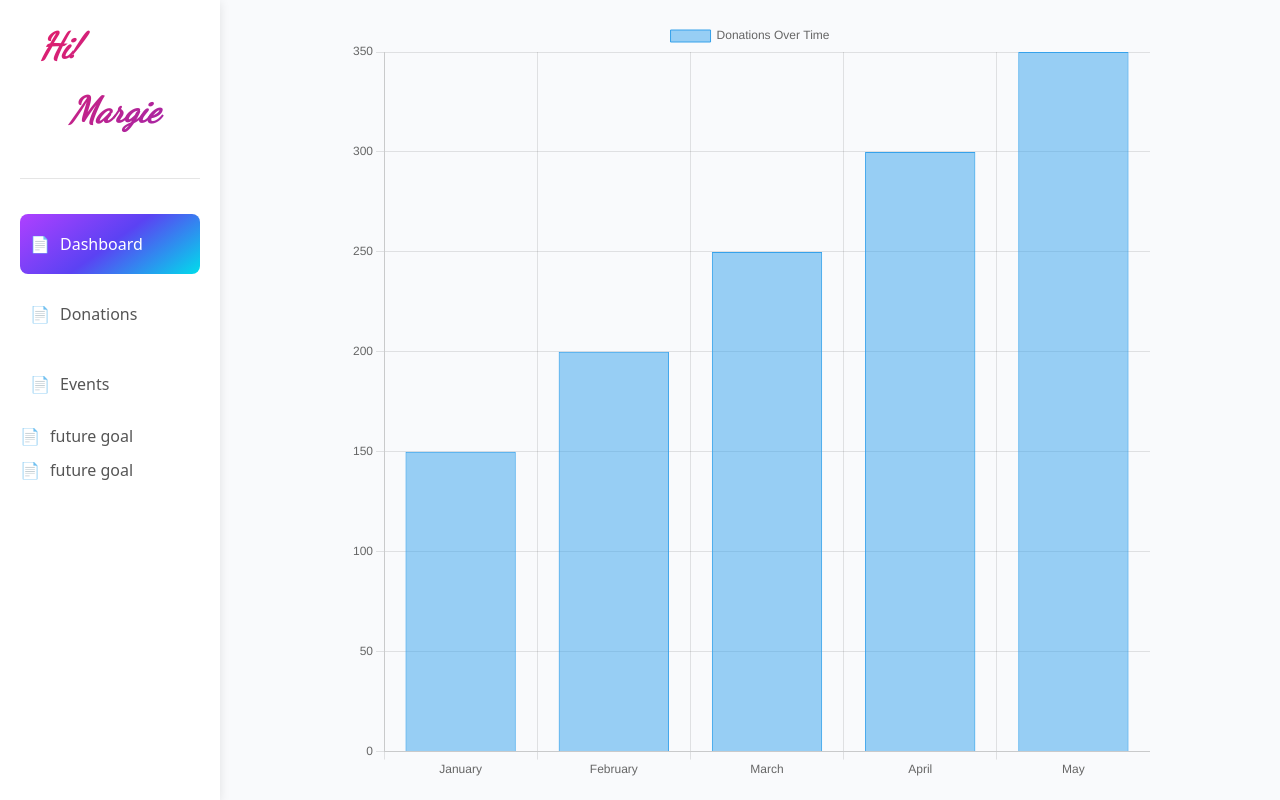
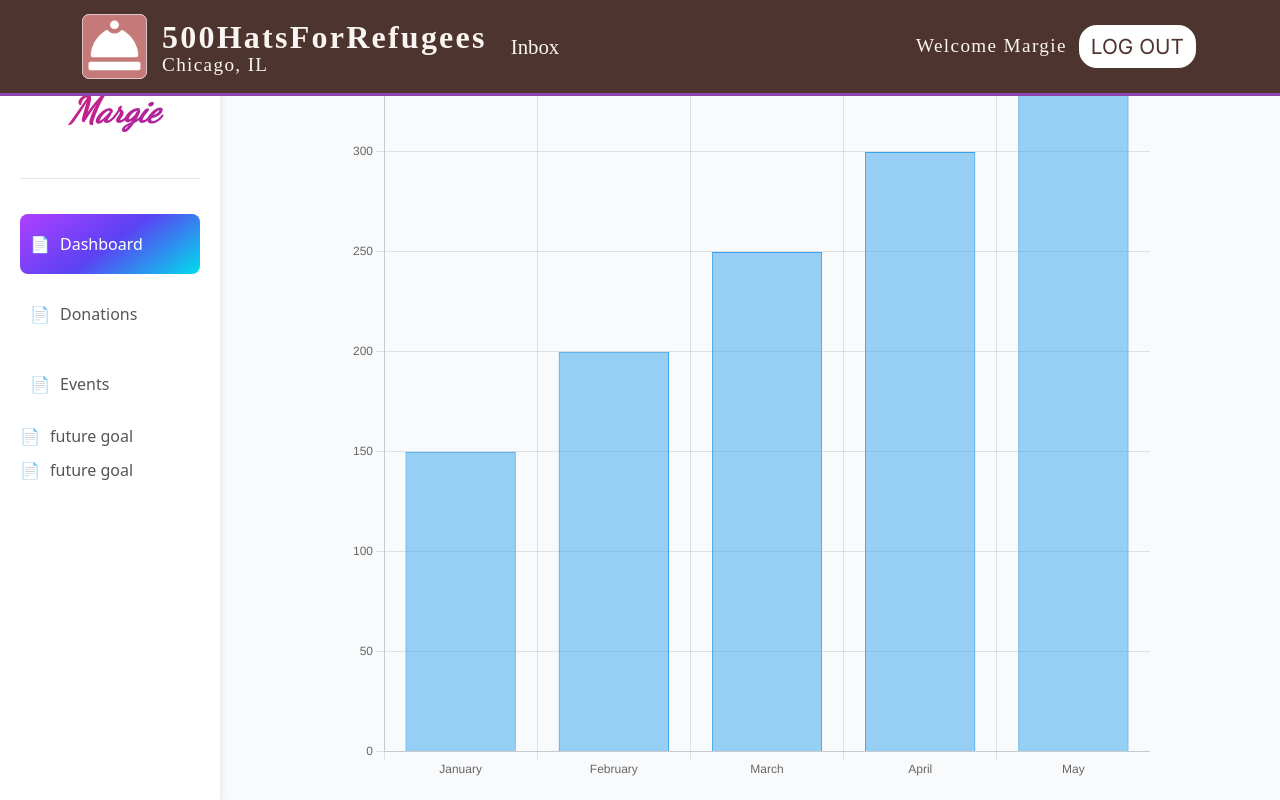
Before and after one commit to 392-f24/500HatsForRefugees, a React (Vite) app: page /#/adminDashboard in a window 1280 px wide. Built offline with nearby package versions, Linux system fonts and the light colour scheme.

Commit message:
admin inbox header and navbar

```diff
--- a/src/App.jsx
+++ b/src/App.jsx
@@ -5,6 +5,7 @@ import 'bootstrap/dist/css/bootstrap.min.css';
 import './components/Buttons.css'
 
 import Navigationbar from './components/Navigation';
+import AdminNavBar from './components/AdminNavBar';
 //import AdminNavigationbar from './components/AdminNavigation'; // TO BE DONE
 
 import LandingPage from './pages/LandingPage';
@@ -14,18 +15,21 @@ import AdminLogin from './pages/AdminLogin';
 import AdminControlDashboard from './pages/AdminControlDashboard';
 import '@fontsource/archivo';
 import '@fontsource/archivo-black';
+import InboxPage from './pages/InboxPage';
 
 
 const App = () => {
   const location = useLocation();
 
   const showNavbar = !location.pathname.toLowerCase().includes('/adminlogin') &&
-                     !location.pathname.toLowerCase().includes('/admindashboard');
+                     !location.pathname.toLowerCase().includes('/admindashboard') &&
+                     !location.pathname.toLowerCase().includes('/inbox');
 
 
   return (
     <div className="App-header">
       {showNavbar && <Navigationbar />}
+      {!showNavbar && <AdminNavBar/>}
       <div className="content flex-grow">
 
         <div className='body'>
@@ -35,6 +39,7 @@ const App = () => {
             <Route path="/volunteerOpportunities" element={<VolunteerOpportunitiesPage />} />
             <Route path="/adminLogin" element={<AdminLogin />} />
             <Route path="/adminDashboard/*" element={<AdminControlDashboard />} />
+            <Route path="/inbox" element={<InboxPage/>}/>
           </Routes>
         </div>
      </div>
--- /dev/null
+++ b/src/components/AdminNavBar.jsx
@@ -0,0 +1,63 @@
+import React, { useState } from "react";
+import { NavLink, useLocation, useNavigate } from "react-router-dom";
+import { Navbar, Nav, Container, Button } from "react-bootstrap";
+import "bootstrap/dist/css/bootstrap.min.css";
+import headerIcon from '/HatLogo.svg';
+
+import "./Navigation.css";
+
+const AdminNavBar = () => {
+  const [selectedLink, setSelectedLink] = useState("");
+  const location = useLocation(); // Get current location to check for active route
+  const navigate = useNavigate(); // Get navigate function from react-router-dom
+
+  // Define navigation links
+  const navLinks = [
+    { to: "/inbox", label: "Inbox", key: "inbox" },
+  ];
+
+  // Function to handle click on the Navbar.Brand and navigate to the landing page
+  const handleBrandClick = () => {
+    setSelectedLink(""); // Set to "landing" for active link highlight
+    navigate("/"); // Programmatically navigate to the landing page
+  };
+
+  return (
+    <Navbar expand="lg" className="custom-navbar">
+      <Container>
+        <Navbar.Brand className="brand-logo" onClick={handleBrandClick}>
+          <img src={headerIcon} alt="Logo" className="header-icon" />
+          <div className="brand-text-container">
+            <span className="brand-text">500HatsForRefugees</span>
+            <span className="brand-subtext">Chicago, IL</span>
+          </div>
+        </Navbar.Brand>
+        <Navbar.Toggle aria-controls="navbar-nav" />
+        <Navbar.Collapse id="navbar-nav">
+        <Nav className="nav-links">
+            {navLinks.map(({ to, label, key }) => (
+            <NavLink
+                key={key}
+                to={to}
+                className={`nav-item nav-link ${
+                location.pathname === to ? "active-link" : ""
+                }`}
+            >
+                {label}
+            </NavLink>
+            ))}
+        </Nav>
+        <div className="login-signup-container ms-auto">
+            <p className="brand-subtext">Welcome Margie</p>
+            <Button className="white-btn" variant="light" as={NavLink} to="/signUp">
+            LOG OUT
+            </Button>
+        </div>
+        </Navbar.Collapse>
+
+      </Container>
+    </Navbar>
+  );
+};
+
+export default AdminNavBar;
--- a/src/components/Navigation.css
+++ b/src/components/Navigation.css
@@ -31,6 +31,7 @@
   font-size: 1.2rem; /* Slightly larger font for subtext */
   font-weight: 400;
   letter-spacing: 0.07em;
+  margin: 0;
 }
 
 /* Navbar styling */
--- /dev/null
+++ b/src/pages/InboxPage.css
@@ -0,0 +1,80 @@
+.box-gap {
+    padding-top: 140px;
+  }
+.box {
+    width: 90%;               /* Make the width a percentage of the parent container */
+    max-width: 1274px;        /* Set a maximum width to prevent it from growing too large */
+    height: auto;             /* Allow the height to adjust based on content */
+    min-height: 102px;        /* Ensure a minimum height */
+    border-radius: 20px;      /* Keep the rounded corners */
+    background: #4e342e;      /* Background color */
+    margin: 0 auto;           /* Center the box horizontally */
+    padding: 1rem 2rem 1rem;            /* Add some padding for inner content */
+    box-sizing: border-box;   /* Include padding and border in total size */
+  }
+
+.admin-inbox {
+    color: #EEBF46;
+    font-family: "Archivo Black";
+    font-size: 40px;
+    font-style: normal;
+    font-weight: 400;
+    line-height: normal;
+}
+
+.sub-title {
+    color: #FFF;
+    font-family: "Archivo Black";
+    font-size: 20px;
+    font-style: normal;
+    font-weight: 400;
+    line-height: normal;
+}
+
+.box-content {
+    display: flex;
+    justify-content: space-between; /* Push content to the sides */
+    align-items: center;           /* Center items vertically */
+  }
+
+/* Default (unclicked) state */
+.toggle-button-group .btn {
+    background-color: #FFDF8F;   /* Unclicked background color */
+    color: #583D3D;             /* Text color */
+    border: 1px solid #EEBF46;  /* Border color */
+    border-radius: 8px;         /* Rounded corners */
+    font-family: 'Inter', sans-serif; /* Font family */
+    font-size: 16px;            /* Font size */
+    font-style: normal;         /* Font style */
+    font-weight: 700;           /* Font weight */
+    line-height: 150%;          /* Line height */
+    padding: 0.5rem 1rem;       /* Padding for size */
+    text-align: center;         /* Center-align text */
+    transition: background-color 0.3s ease, color 0.3s ease; /* Smooth transitions */
+  }
+
+  /* Hover state */
+.toggle-button-group .btn:hover {
+    background-color: #EEBF46;  /* Hover background color */
+    color: #583D3D;             /* Keep text color on hover */
+    border: 1px solid #EEBF46;  /* Border color */
+  }
+
+  /* Active (clicked) state */
+  .toggle-button-group .btn.active {
+    background-color: #EEBF46 !important;  /* Clicked background color */
+    color: #583D3D;             /* Text color */
+    border-color: #EEBF46 !important;      /* Match border to clicked color */
+  }
+
+  /* Focus outline for accessibility */
+  .toggle-button-group .btn:focus {
+    box-shadow: 0 0 0 2px rgba(238, 191, 70, 0.5); /* Soft focus ring */
+    outline: none;                                /* Remove default focus */
+  }
+
+  .toggle-button-group .btn-check:checked + .btn {
+    background-color: #EEBF46;  /* Selected background color */
+    color: #583D3D;             /* Selected text color */
+    border-color: #EEBF46;      /* Match border */
+  }
--- /dev/null
+++ b/src/pages/InboxPage.jsx
@@ -0,0 +1,36 @@
+import ToggleButton from 'react-bootstrap/ToggleButton';
+import ToggleButtonGroup from 'react-bootstrap/ToggleButtonGroup';
+import "./InboxPage.css"
+
+const InboxPage = () => {
+    return (
+        <div className="page-container box-gap">
+            <div className="box">
+                <div className="box-content">
+                <div>
+                    <div className="admin-inbox">Admin Inbox</div>
+                    <div className="sub-title">See and manage incoming requests</div>
+                </div>
+                <ToggleButtonGroup
+                    type="radio"
+                    name="options"
+                    defaultValue={1}
+                    className="toggle-button-group"
+                >
+                    <ToggleButton id="tbg-radio-1" value={1}>
+                        images
+                    </ToggleButton>
+                    <ToggleButton id="tbg-radio-2" value={2}>
+                        events
+                    </ToggleButton>
+                    <ToggleButton id="tbg-radio-3" value={3}>
+                        volunteers
+                    </ToggleButton>
+                </ToggleButtonGroup>
+
+                </div>
+            </div>
+        </div>
+    );
+}
+export default InboxPage
```
